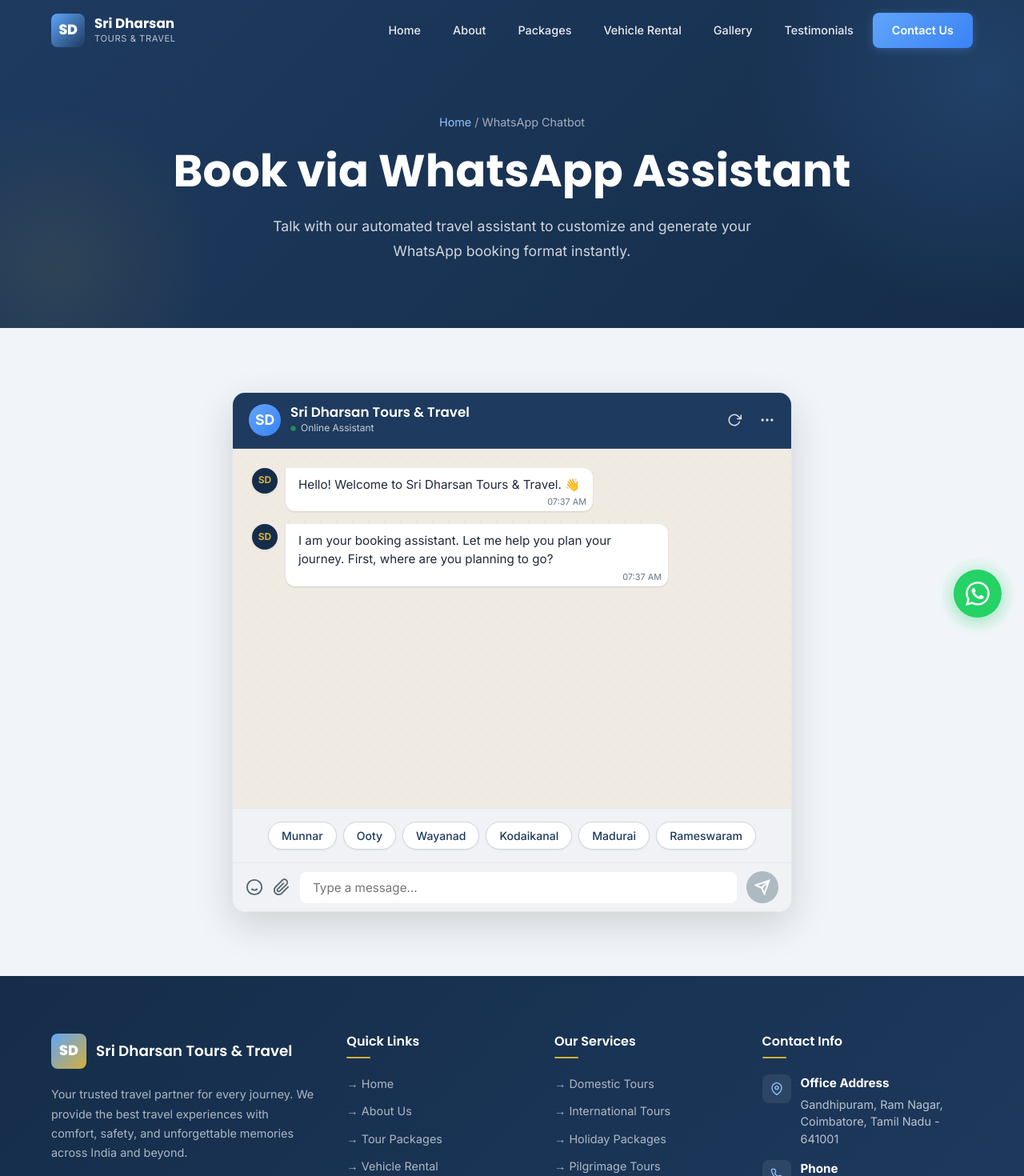
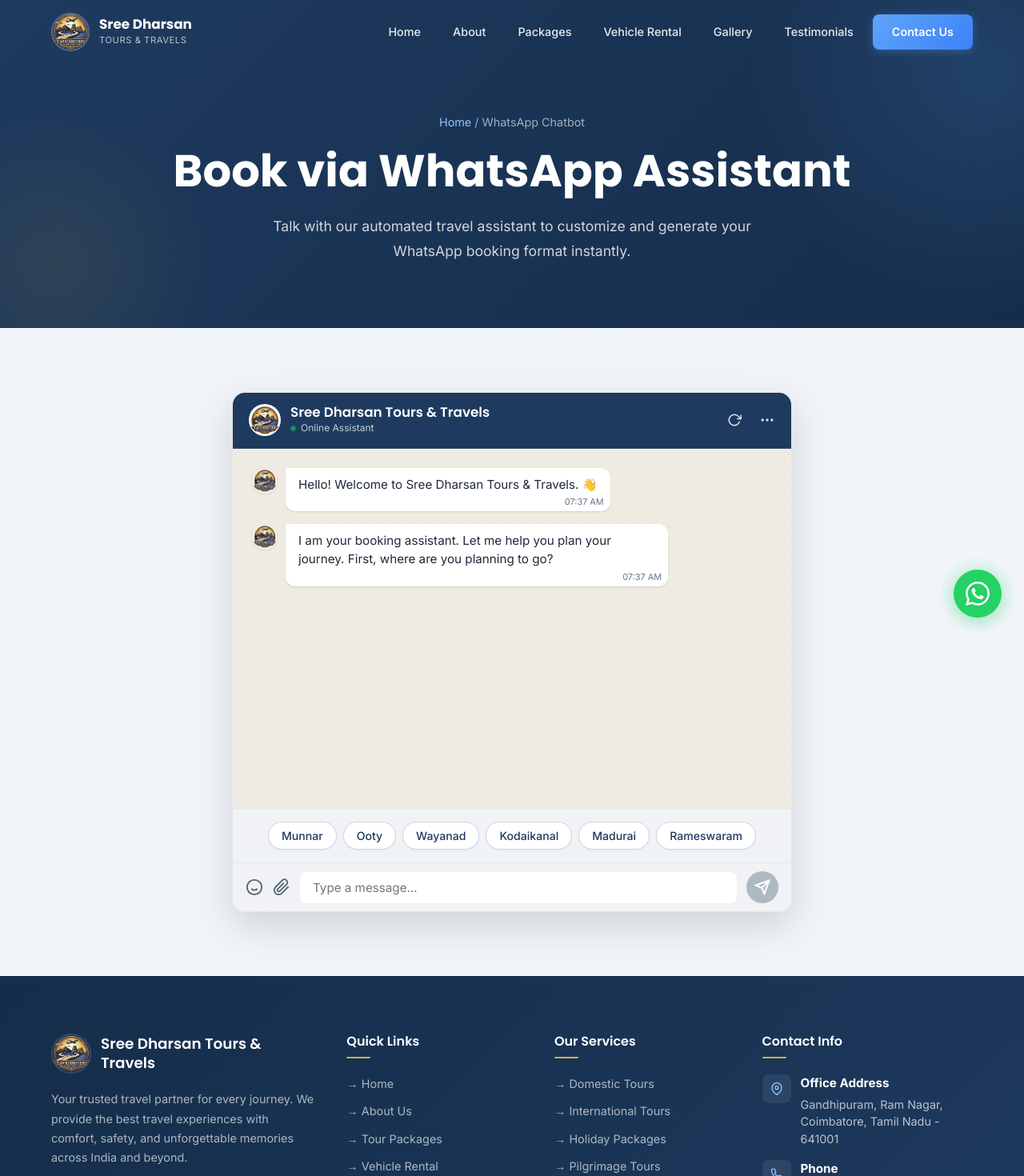
Before and after one commit to Yogesh-R2125/Sridharsantoursandtravel, a React (Vite) app: page /whatsapp-inquiry in a window 1280 px wide. Shown: the top 1470 px of the page at 80% size. Built offline with nearby package versions, Linux system fonts and the light colour scheme.

Commit message:
post changes

```diff
--- a/index.html
+++ b/index.html
@@ -2,15 +2,15 @@
 <html lang="en">
   <head>
     <meta charset="UTF-8" />
-    <link rel="icon" type="image/svg+xml" href="/favicon.svg" />
+    <link rel="icon" type="image/png" href="/logo.png" />
     <meta name="viewport" content="width=device-width, initial-scale=1.0" />
-    <meta name="description" content="Sri Dharsan Tours and Travel — Your trusted travel partner for domestic tours, international tours, holiday packages, pilgrimage tours, vehicle rentals, and customized travel experiences." />
-    <meta name="keywords" content="travel agency, tours, holiday packages, pilgrimage tours, vehicle rental, Sri Dharsan Tours" />
-    <meta name="author" content="Sri Dharsan Tours and Travel" />
+    <meta name="description" content="Sree Dharsan Tours & Travels | Team KD Brothers — Your trusted travel partner for domestic tours, international tours, holiday packages, pilgrimage tours, vehicle rentals, and customized travel experiences." />
+    <meta name="keywords" content="travel agency, tours, holiday packages, pilgrimage tours, vehicle rental, Sree Dharsan Tours, Team KD Brothers" />
+    <meta name="author" content="Sree Dharsan Tours & Travels" />
     <link rel="preconnect" href="https://fonts.googleapis.com" />
     <link rel="preconnect" href="https://fonts.gstatic.com" crossorigin />
     <link href="https://fonts.googleapis.com/css2?family=Inter:wght@300;400;500;600;700&family=Poppins:wght@400;500;600;700;800&display=swap" rel="stylesheet" />
-    <title>Sri Dharsan Tours and Travel | Your Trusted Travel Partner</title>
+    <title>Sree Dharsan Tours & Travels | Team KD Brothers</title>
   </head>
   <body>
     <div id="root"></div>
--- a/src/components/Footer/Footer.css
+++ b/src/components/Footer/Footer.css
@@ -22,15 +22,24 @@
 .footer-brand-logo {
   width: 44px;
   height: 44px;
-  background: linear-gradient(135deg, var(--sky), var(--gold));
+  background: linear-gradient(135deg, var(--sky), var(--sky-dark));
+  color: var(--white);
   border-radius: var(--radius-sm);
   display: flex;
   align-items: center;
   justify-content: center;
-  color: var(--white);
   font-family: var(--font-heading);
   font-weight: 800;
-  font-size: 1.1rem;
+  font-size: 1.25rem;
+}
+
+.footer-brand-logo-img {
+  width: 50px;
+  height: 50px;
+  object-fit: contain;
+  border-radius: 50%;
+  border: 1.5px solid rgba(255, 255, 255, 0.15);
+  background: rgba(255, 255, 255, 0.05);
 }
 
 .footer-brand h3 {
--- a/src/components/Footer/Footer.jsx
+++ b/src/components/Footer/Footer.jsx
@@ -1,4 +1,5 @@
 import { Link } from 'react-router-dom';
+import logo from '../../assets/logo.png';
 import './Footer.css';
 
 const quickLinks = [
@@ -29,8 +30,8 @@
           {/* Company Info */}
           <div className="footer-col">
             <div className="footer-brand">
-              <div className="footer-brand-logo">SD</div>
-              <h3>Sri Dharsan Tours & Travel</h3>
+              <img src={logo} alt="Sree Dharsan Tours & Travels Logo" className="footer-brand-logo-img" />
+              <h3>Sree Dharsan Tours & Travels</h3>
             </div>
             <p>
               Your trusted travel partner for every journey. We provide the best travel
@@ -112,7 +113,7 @@
 
         {/* Bottom */}
         <div className="footer-bottom">
-          <p>© {new Date().getFullYear()} Sri Dharsan Tours and Travel. All rights reserved.</p>
+          <p>© {new Date().getFullYear()} Sree Dharsan Tours & Travels. All rights reserved.</p>
           <div className="footer-bottom-links">
             <a href="#">Privacy Policy</a>
             <a href="#">Terms of Service</a>
--- a/src/components/Navbar/Navbar.css
+++ b/src/components/Navbar/Navbar.css
@@ -45,6 +45,21 @@
   font-weight: 800;
   font-size: 1.1rem;
   letter-spacing: -0.02em;
+}
+
+.navbar-logo-img {
+  width: 48px;
+  height: 48px;
+  object-fit: contain;
+  border-radius: 50%;
+  border: 1.5px solid rgba(255, 255, 255, 0.25);
+  background: rgba(255, 255, 255, 0.1);
+  transition: all var(--transition);
+}
+
+.navbar.scrolled .navbar-logo-img {
+  border-color: rgba(30, 58, 95, 0.15);
+  background: transparent;
 }
 
 .navbar-brand-text {
--- a/src/components/Navbar/Navbar.jsx
+++ b/src/components/Navbar/Navbar.jsx
@@ -1,5 +1,6 @@
 import { useState, useEffect } from 'react';
 import { Link, useLocation } from 'react-router-dom';
+import logo from '../../assets/logo.png';
 import './Navbar.css';
 
 const navLinks = [
@@ -42,10 +43,10 @@
       <nav className={`navbar${scrolled ? ' scrolled' : ''}`} id="main-nav">
         <div className="navbar-inner">
           <Link to="/" className="navbar-brand" id="brand-link">
-            <div className="navbar-logo">SD</div>
+            <img src={logo} alt="Sree Dharsan Tours & Travels Logo" className="navbar-logo-img" />
             <div className="navbar-brand-text">
-              <span className="navbar-brand-name">Sri Dharsan</span>
-              <span className="navbar-brand-tagline">Tours & Travel</span>
+              <span className="navbar-brand-name">Sree Dharsan</span>
+              <span className="navbar-brand-tagline">Tours & Travels</span>
             </div>
           </Link>
 
--- a/src/pages/About/About.jsx
+++ b/src/pages/About/About.jsx
@@ -43,7 +43,7 @@
             <div className="about-story-content fade-in-right">
               <h2>Our Story</h2>
               <p>
-                Founded in 2010, Sri Dharsan Tours and Travel began with a simple vision — to make
+                Founded in 2010, Sree Dharsan Tours & Travels began with a simple vision — to make
                 travel accessible, comfortable, and memorable for everyone. What started as a small
                 travel desk has grown into one of the most trusted travel agencies in the region.
               </p>
--- a/src/pages/Home/Home.css
+++ b/src/pages/Home/Home.css
@@ -4,6 +4,7 @@
   display: flex;
   align-items: center;
   padding-top: 100px;
+  padding-bottom: 80px;
   overflow: hidden;
   background: linear-gradient(135deg, rgba(30, 58, 95, 0.85) 0%, rgba(21, 45, 74, 0.75) 100%);
 }
--- a/src/pages/Home/Home.jsx
+++ b/src/pages/Home/Home.jsx
@@ -134,7 +134,7 @@
         <div className="container">
           <div className="about-preview">
             <div className="about-preview-image fade-in-left">
-              <img src="/images/about.png" alt="Sri Dharsan Tours team" />
+              <img src="/images/about.png" alt="Sree Dharsan Tours team" />
               <div className="experience-badge">
                 <span className="number">15+</span>
                 <span className="label">Years of Experience</span>
@@ -143,7 +143,7 @@
             <div className="about-preview-content fade-in-right">
               <h2>We Make Your Travel Dreams Come True</h2>
               <p>
-                Sri Dharsan Tours and Travel has been a trusted name in the travel industry
+                Sree Dharsan Tours & Travels has been a trusted name in the travel industry
                 for over 15 years. We specialize in creating memorable travel experiences
                 with a focus on comfort, safety, and customer satisfaction.
               </p>
@@ -230,7 +230,7 @@
         <div className="container">
           <div className="section-header fade-in">
             <h2>Why Choose Us</h2>
-            <p>Here's what makes Sri Dharsan Tours and Travel your ideal travel partner.</p>
+            <p>Here's what makes Sree Dharsan Tours & Travels your ideal travel partner.</p>
           </div>
           <div className="why-grid">
             {whyChoose.map((item, i) => (
@@ -249,7 +249,7 @@
         <div className="container">
           <div className="section-header fade-in">
             <h2>What Our Customers Say</h2>
-            <p>Hear from travelers who experienced the Sri Dharsan difference.</p>
+            <p>Hear from travelers who experienced the Sree Dharsan difference.</p>
           </div>
           <div className="testimonials-grid">
             {testimonials.map((item, i) => (
--- a/src/pages/WhatsAppInquiry/WhatsAppInquiry.css
+++ b/src/pages/WhatsAppInquiry/WhatsAppInquiry.css
@@ -46,6 +46,15 @@
   font-weight: 700;
   color: var(--white);
   font-size: 1.1rem;
+}
+
+.chat-avatar-img {
+  width: 40px;
+  height: 40px;
+  object-fit: contain;
+  border-radius: 50%;
+  background: white;
+  border: 1px solid rgba(255, 255, 255, 0.2);
 }
 
 .chat-user-info h3 {
@@ -156,6 +165,17 @@
   font-weight: 700;
   flex-shrink: 0;
   box-shadow: var(--shadow-sm);
+}
+
+.chat-bubble-avatar-img {
+  width: 32px;
+  height: 32px;
+  object-fit: contain;
+  border-radius: 50%;
+  background: white;
+  flex-shrink: 0;
+  box-shadow: var(--shadow-sm);
+  border: 1px solid var(--gray-200);
 }
 
 .chat-bubble {
--- a/src/pages/WhatsAppInquiry/WhatsAppInquiry.jsx
+++ b/src/pages/WhatsAppInquiry/WhatsAppInquiry.jsx
@@ -1,6 +1,7 @@
 import { useState, useEffect, useRef } from 'react';
 import { Link } from 'react-router-dom';
 import { useScrollReveal } from '../../hooks/useScrollReveal';
+import logo from '../../assets/logo.png';
 import './WhatsAppInquiry.css';
 
 const popularDestinations = ['Munnar', 'Ooty', 'Wayanad', 'Kodaikanal', 'Madurai', 'Rameswaram'];
@@ -20,7 +21,7 @@
   const chatBodyRef = useRef(null);
 
   const [messages, setMessages] = useState([
-    { id: 'welcome', sender: 'bot', text: 'Hello! Welcome to Sri Dharsan Tours & Travel. 👋' },
+    { id: 'welcome', sender: 'bot', text: 'Hello! Welcome to Sree Dharsan Tours & Travels. 👋' },
     {
       id: 'q-dest',
       sender: 'bot',
@@ -57,7 +58,7 @@
   const handleReset = () => {
     if (window.confirm('Are you sure you want to restart the booking assistant? This will clear all your answers.')) {
       setMessages([
-        { id: 'welcome', sender: 'bot', text: 'Hello! Welcome to Sri Dharsan Tours & Travel. 👋' },
+        { id: 'welcome', sender: 'bot', text: 'Hello! Welcome to Sree Dharsan Tours & Travels. 👋' },
         {
           id: 'q-dest',
           sender: 'bot',
@@ -266,7 +267,7 @@
   };
 
   const handleWhatsAppRedirect = () => {
-    const messageText = `*Sri Dharsan Tours & Travel - WhatsApp Booking/Inquiry*
+    const messageText = `*Sree Dharsan Tours & Travels - WhatsApp Booking/Inquiry*
 
 *1. Destination:* ${bookingData.destination}
 *2. Pickup Location:* ${bookingData.pickup}
@@ -307,9 +308,9 @@
             {/* WhatsApp Header */}
             <div className="chat-header">
               <div className="chat-header-left">
-                <div className="chat-avatar">SD</div>
+                <img src={logo} alt="Sree Dharsan Tours & Travels Logo" className="chat-avatar-img" />
                 <div className="chat-user-info">
-                  <h3>Sri Dharsan Tours & Travel</h3>
+                  <h3>Sree Dharsan Tours & Travels</h3>
                   <span className="online-indicator">
                     <span className="dot"></span> Online Assistant
                   </span>
@@ -341,7 +342,7 @@
                   <div key={index} className={`chat-message-bubble-wrapper ${msg.sender}`}>
 
                     {/* Bot avatar (only for bot messages) */}
-                    {msg.sender === 'bot' && <div className="chat-bubble-avatar">SD</div>}
+                    {msg.sender === 'bot' && <img src={logo} alt="Logo" className="chat-bubble-avatar-img" />}
 
                     <div className="chat-bubble">
                       <div className="bubble-text">{msg.text}</div>
@@ -442,7 +443,7 @@
                 {/* Typing Indicator Bubble */}
                 {isTyping && (
                   <div className="chat-message-bubble-wrapper bot">
-                    <div className="chat-bubble-avatar">SD</div>
+                    <img src={logo} alt="Logo" className="chat-bubble-avatar-img" />
                     <div className="chat-bubble typing-bubble">
                       <div className="typing-dots">
                         <span></span>
```
Also changed, not shown: public/logo.png (added), src/assets/logo.png (added).
